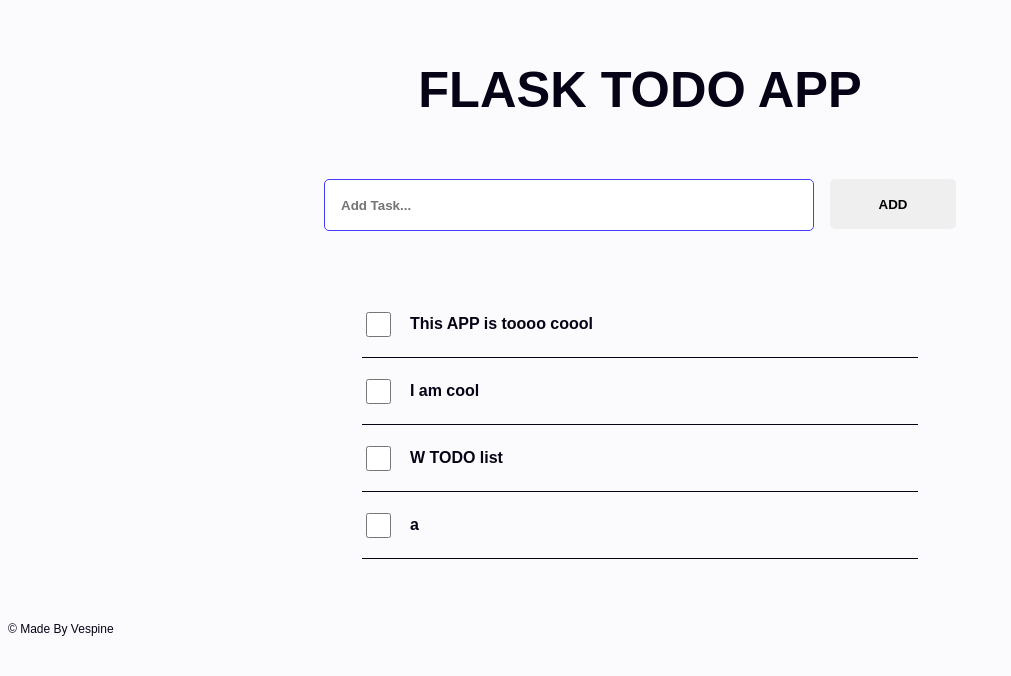
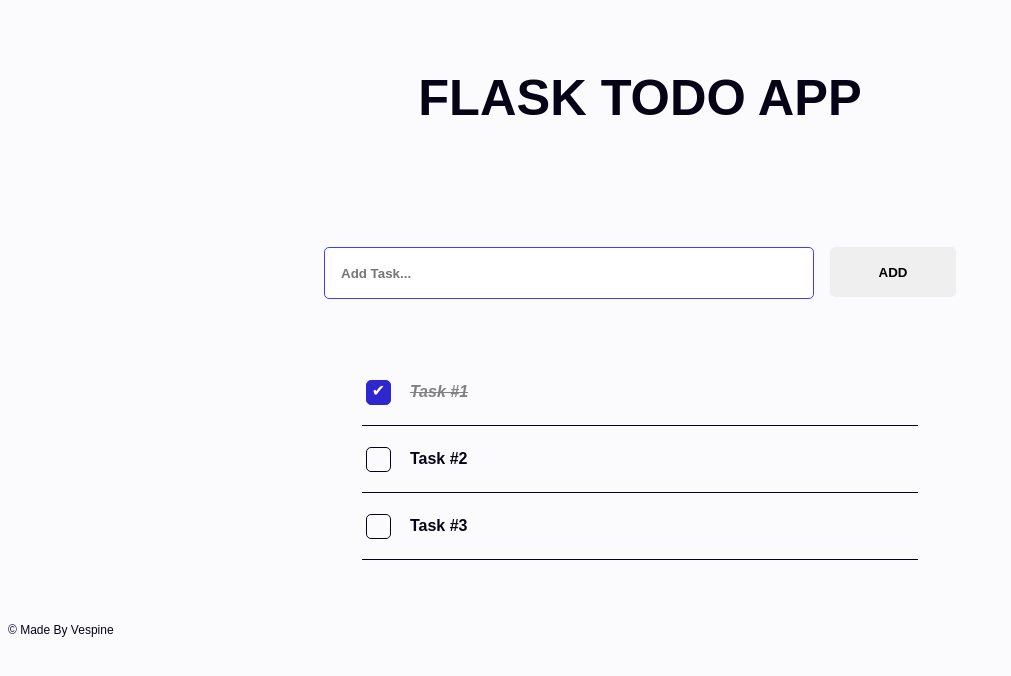
Before and after one commit to VespineSpring/FlaskTodoApp, a Flask app: page / in a window 1280 px wide. Shown: the top 676 px of the page, without its empty margins (0-1011 px from the left). Run offline with Flask 3, Linux system fonts and the light colour scheme.

Commit message:
Updated style.css and added status & id value in task.json

```diff
--- a/main.py
+++ b/main.py
@@ -1,5 +1,6 @@
 from flask import Flask, redirect, url_for, request, render_template
 import json
+import uuid
 import os
 
 
@@ -32,10 +33,16 @@ def save_task(task):
 
    initialize_task_file()
 
+   task_dict = {
+      "id": str(uuid.uuid4()),
+      "task": task,
+      "status": "incomplete"
+   }
+
    with open(TASK_FILE, "r") as file:
       data = json.load(file)
 
-   data.append(task)
+   data.append(task_dict)
 
    with open(TASK_FILE, "w") as file:
       json.dump(data, file, indent=4)
--- a/static/css/style.css
+++ b/static/css/style.css
@@ -13,6 +13,7 @@ body {
     font-weight: 400;
     background-color: var(--background);
     color: var(--text);
+    display: grid;
 }
 
 h1, h2, h3, h4, h5 {
@@ -85,6 +86,7 @@ small {font-size: 0.750rem;}
 }
 
 .tasks-wrapper .task-block .checkbox {
+    appearance: none;
     height: 25px;
     width: 25px;
     cursor: pointer;
@@ -92,6 +94,20 @@ small {font-size: 0.750rem;}
     border-radius: 5px;
 }
 
+.tasks-wrapper .task-block .checkbox:checked {
+    background-color: var(--primary);
+    border-color: var(--primary);
+    outline-color: var(--accent);
+}
+
+.tasks-wrapper .task-block .checkbox:checked::after {
+    content: '\2714';
+    color: white;
+    display: block;
+    text-align: center;
+    font-size: 16px;
+}
+
 .checkbox:checked + .task {
     color: grey;
     text-decoration: line-through;
--- a/tasks.json
+++ b/tasks.json
@@ -1,6 +1,17 @@
 [
-    "This APP is toooo coool",
-    "I am cool",
-    "W TODO list",
-    "a"
+    {
+        "id": "7caf278d-e8d5-4e34-881d-3c17818184be",
+        "task": "Task #1",
+        "status": "complete"
+    },
+    {
+        "id": "d750057d-ca8f-4daf-989b-1625701a591b",
+        "task": "Task #2",
+        "status": "incomplete"
+    },
+    {
+        "id": "34dac3c6-9b5a-4e98-87d8-5f65d62f82b1",
+        "task": "Task #3",
+        "status": "incomplete"
+    }
 ]
--- a/templates/index.html
+++ b/templates/index.html
@@ -18,10 +18,10 @@
             </form>
         </div>
         <div class="tasks-wrapper">
-            {% for task in tasks %}
+            {% for key in tasks %}
                 <div class="task-block">
-                    <input class="checkbox" type="checkbox">
-                    <p class="task">{{ task }}</p>
+                    <input class="checkbox" type="checkbox" {% if key.status == "complete" %} checked {% endif %}>
+                    <p class="task">{{ key.task }}</p>
                 </div>
             {% endfor %}
         </div>
```
Lines whose indentation alone changed are shown as unchanged.
